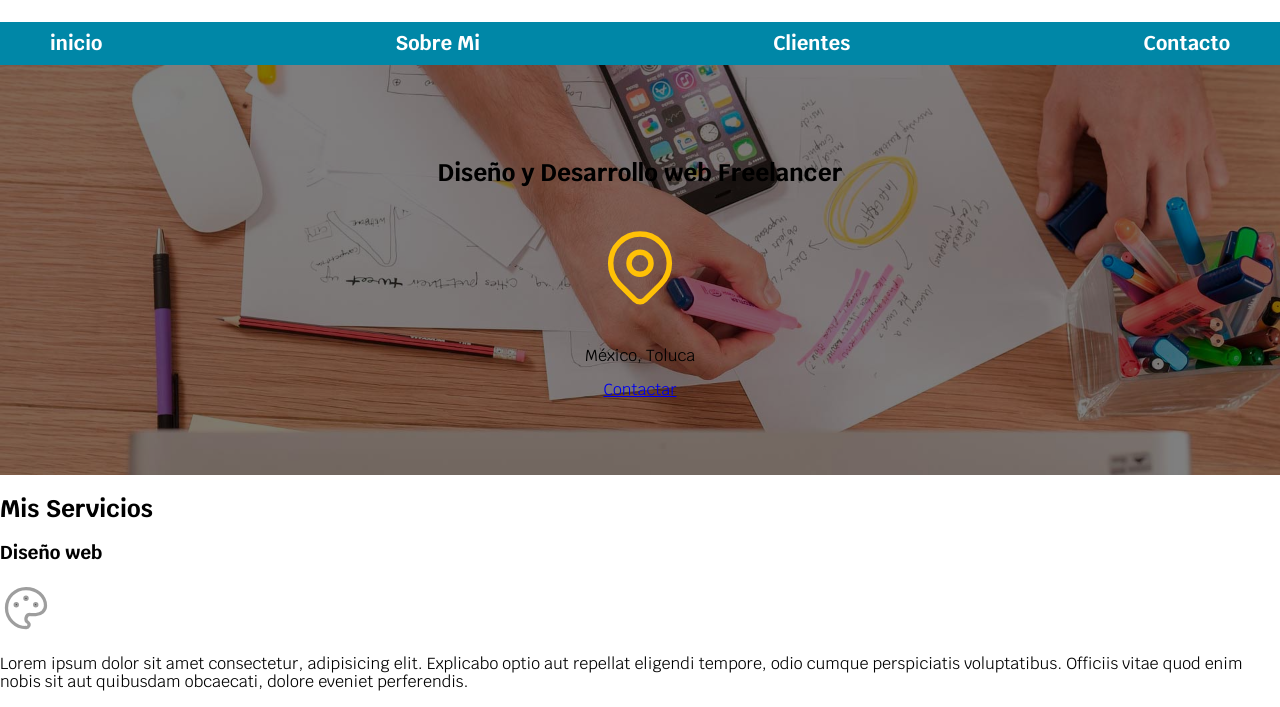
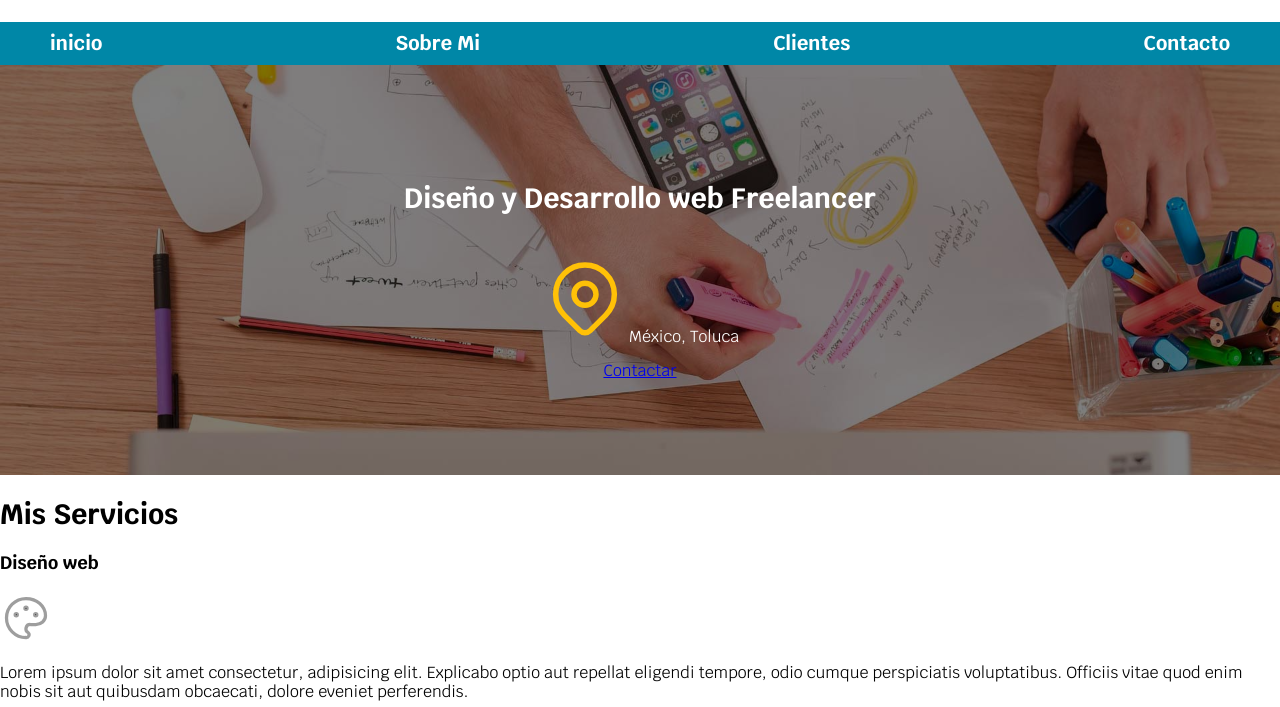
Before and after one commit to RamiroVegaMeza/Freelancer-Web, a plain HTML site: page index.html in a window 1280 px wide. Shown: the part 73-780 px from the top of the page. Drawn offline with Linux system fonts and the light colour scheme.

Commit message:
alineacion del head

```diff
--- a/css/styles.css
+++ b/css/styles.css
@@ -18,6 +18,21 @@ html{
 body{
     font-size: 1.6rem; /* 1rem =10px*/
     font-family: 'Krub', sans-serif;
+}
+h1{
+    font-size: 3.8rem;
+
+}
+h2{
+    font-size: 2.8rem;
+
+}
+h3{
+    font-size: 1.8rem;
+}
+
+h1,h2,h3{
+    text-align: 2rem;
 }
 
 .titulo{
@@ -84,3 +99,13 @@ body{
     justify-content: center;
 
 }
+
+.contenido-hero h2,
+.contenido-hero p{
+    color: var(--blanco);
+}
+
+.ubicacion{
+    display: flex;
+    align-items: flex-end;
+}
--- a/index.html
+++ b/index.html
@@ -28,7 +28,9 @@
 
     <section class="hero">
         <div class="contenido-hero">
-            <h2 >Diseño y Desarrollo web <span>Freelancer</span></h2>
+            <h2>Diseño y Desarrollo web <span>Freelancer</span></h2>
+
+            <div class="ubicacion">
             <p>
                 <svg xmlns="http://www.w3.org/2000/svg" class="icon icon-tabler icon-tabler-map-pin" width="88" height="88" viewBox="0 0 24 24" stroke-width="1.5" stroke="#FFC107" fill="none" stroke-linecap="round" stroke-linejoin="round">
                     <path stroke="none" d="M0 0h24v24H0z" fill="none"/>
@@ -37,6 +39,7 @@
                   </svg>
             </p>
             <p>México, Toluca</p>
+        </div>
             <a href="#">Contactar</a>
         </div>
     </section>
```
